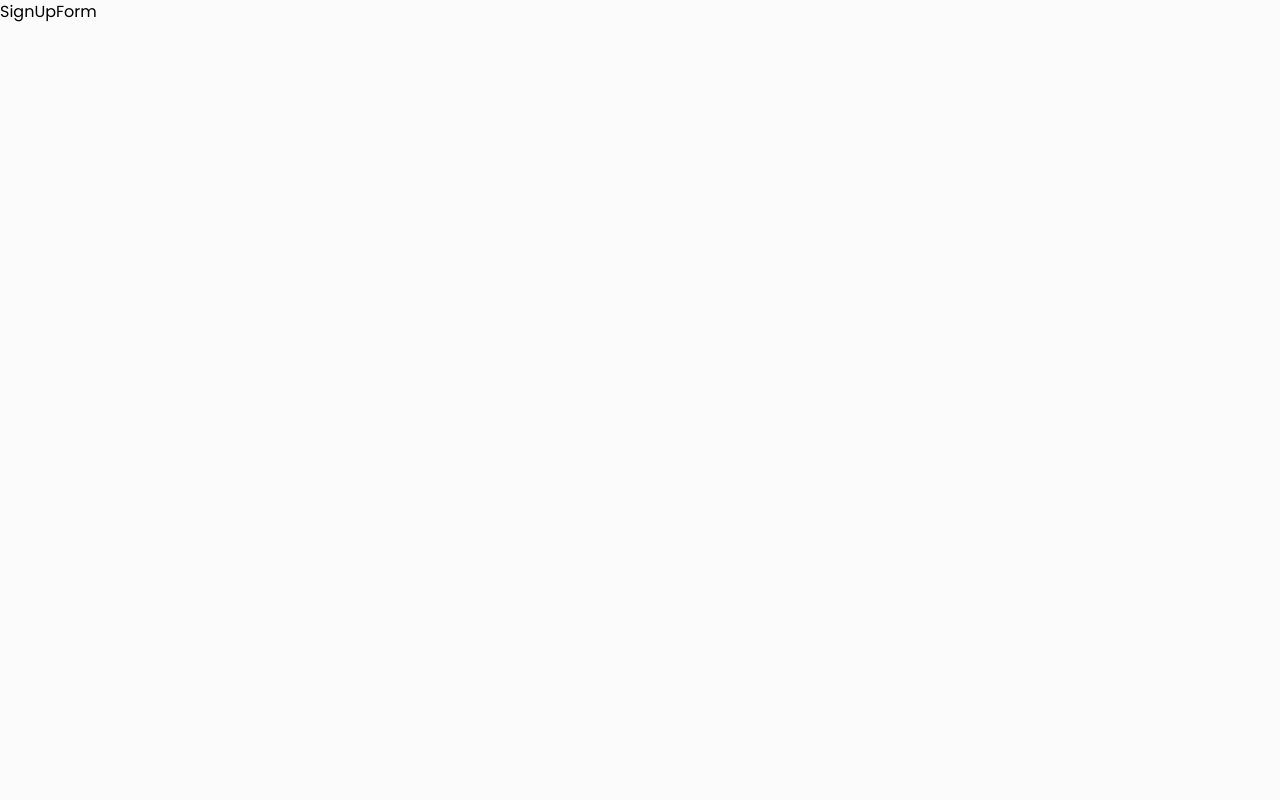
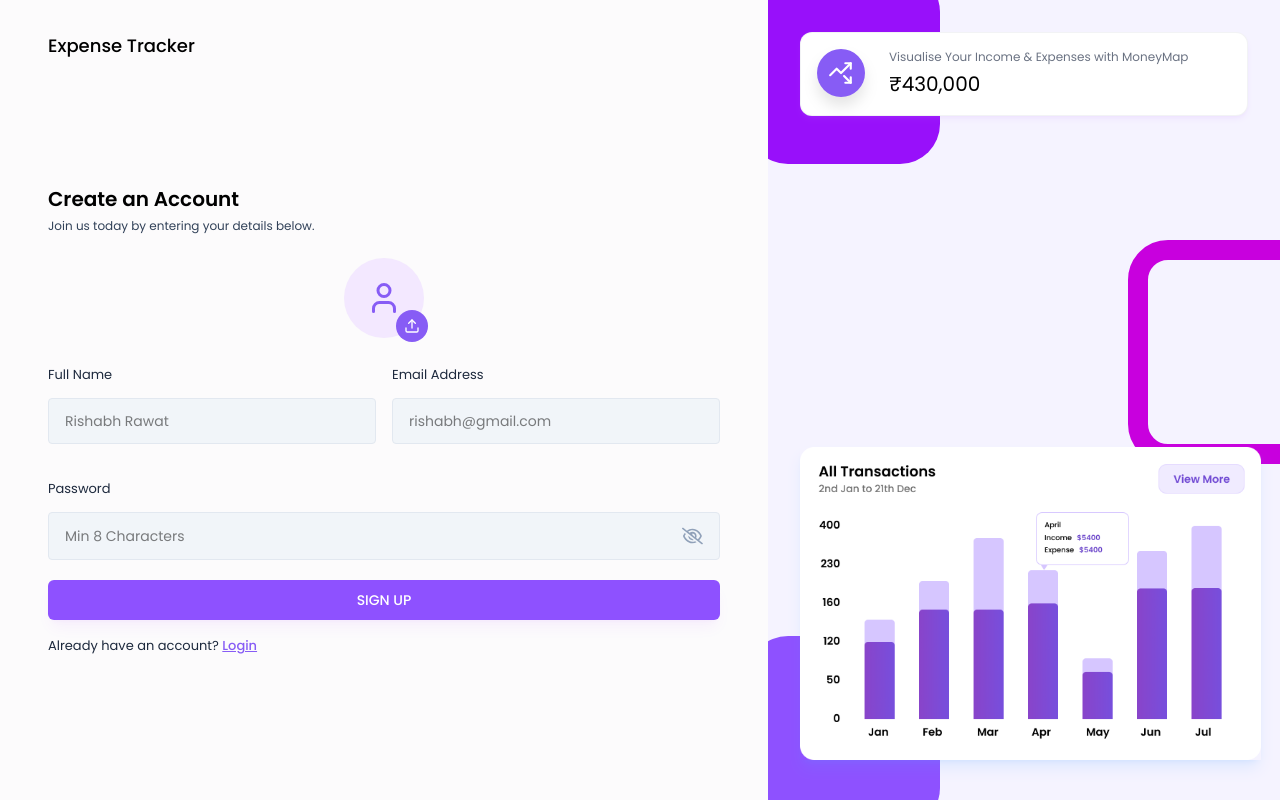
Before and after one commit to Adicode987/MoneyMap, a React (Vite) app in the folder frontend/expense-tracker/: page /signUp in a window 1280 px wide. Built offline with nearby package versions, Linux system fonts and the light colour scheme.

Commit message:
Add Sign Up Page

```diff
--- /dev/null
+++ b/frontend/expense-tracker/src/components/Inputs/ProfilePhotoSelector.jsx
@@ -0,0 +1,67 @@
+import React, { useRef, useState } from "react";
+import { LuUser, LuUpload, LuTrash } from "react-icons/lu";
+
+const ProfilePhotoSelector = ({ image, setImage }) => {
+    const inputRef = useRef(null);
+    const [previewUrl, setPreviewUrl] = useState(null); // typo fixed: serPreviewUrl → setPreviewUrl
+
+    const handleImageChange = (event) => {
+        const file = event.target.files[0]; // typo fixed: file → files
+        if (file) {
+            setImage(file);
+            const previewUrl = URL.createObjectURL(file);
+            setPreviewUrl(previewUrl);
+        }
+    };
+
+    const handleRemoveImage = () => {
+        setImage(null);
+        setPreviewUrl(null);
+    };
+
+    const onChooseFile = () => {
+        inputRef.current.click();
+    };
+
+    return (
+        <div className="flex justify-center mb-6">
+            <input
+                type="file"
+                accept="image/*"
+                ref={inputRef}
+                onChange={handleImageChange}
+                className="hidden"
+            />
+
+            {!image ? (
+                <div className="w-20 h-20 flex items-center justify-center bg-purple-100 rounded-full relative">
+                    <LuUser className="text-4xl text-primary" />
+                    <button
+                        type="button"
+                        className="w-8 h-8 flex items-center justify-center bg-primary text-white rounded-full absolute -bottom-1 -right-1"
+                        onClick={onChooseFile}
+                    >
+                        <LuUpload />
+                    </button>
+                </div>
+            ) : (
+                <div className="relative">
+                    <img
+                        src={previewUrl}
+                        alt="Profile"
+                        className="w-20 h-20 rounded-full object-cover"
+                    />
+                    <button
+                        type="button"
+                        className="w-8 h-8 flex items-center justify-center bg-red-500 text-white rounded-full absolute -bottom-1 -right-1"
+                        onClick={handleRemoveImage}
+                    >
+                        <LuTrash />
+                    </button>
+                </div>
+            )}
+        </div>
+    );
+};
+
+export default ProfilePhotoSelector;
--- a/frontend/expense-tracker/src/pages/Auth/SignUpForm.jsx
+++ b/frontend/expense-tracker/src/pages/Auth/SignUpForm.jsx
@@ -1,9 +1,108 @@
-import React, { useContext, useState } from "react";
+import React, { useState } from 'react';
+import AuthLayout from "../../components/Layouts/AuthLayout";
+import {Link, useNavigate} from "react-router-dom";
+import Input from "../../components/Inputs/Input";
+import {validateEmail} from "../../utilis/helper";
+import ProfilePhotoSelector from "../../components/Inputs/ProfilePhotoSelector"
 
-const SignUpForm = () => {
-  return (
-    <div>SignUpForm</div>
-  )
-}
+const SignUp = () => {
+    const [profile, setProfile] = useState(null);
+    const [fullName, setFullName] = useState("");
+    const [email, setEmail] = useState("");
+    const [password, setPassword] = useState("");
 
-export default SignUpForm
+    const [error, setError] = useState(null);
+
+    const navigate = useNavigate();
+
+    // Handle Sign Up Form Submit
+    const handleSignUp = async (e) => {
+      e.preventDefault();
+
+      let profileImageUrl = "";
+
+      if (!fullName){
+        setError("Please enter your name");
+        return;
+      }
+
+      if(!validateEmail(email)){
+        setError("Please enter a valid email address.");
+        return;
+      }
+
+      if(!password){
+        setError("Please enter a  password");
+        return;
+      }
+
+      if (password.length < 8){
+        setError("Password must be at least 8 characters long.");
+        return;
+      }
+      setError("");
+    }
+
+
+    return (
+        <AuthLayout>
+            <div className="lg:w-[100%] h-auto md:h-full mt-10 md:mt-0 flex flex-col justify-center">
+                 <h3 className= "text-xl font-semibold text-black">Create an Account</h3>
+                <p className="text-xs text-slate-700 mt-[5px] mb-6">
+                    Join us today by entering your details below.
+                </p>
+
+                <form onSubmit={handleSignUp}>
+
+                    <ProfilePhotoSelector image={profile} setImage= {setProfile}  />
+                    <div className= "grid grid-cols-1 md:grid-cols-2 gap-4">
+                        <Input
+                            value={fullName}
+                            onChange={({target}) => setFullName(target.value)}
+                            label = "Full Name"
+                            placeholder = "Rishabh Rawat"
+                            type="text"
+                        />
+
+                        <Input
+                            value={email}
+                            onChange={({ target }) => setEmail(target.value)}
+                            label="Email Address"
+                            placeholder="rishabh@gmail.com"
+                            type="text"
+                          />
+
+                        <div className="col-span-2">
+
+
+                        <Input
+                            value={password}
+                            onChange={({ target }) => setPassword(target.value)}
+                            label="Password"
+                            placeholder="Min 8 Characters"
+                            type="password"
+                          />
+
+                        </div>
+
+                    </div>
+
+                    {error && <p className="text-red-500 text-xs pb-2.5">{error}</p>}
+
+                    <button type="submit" className="btn-primary">
+                      SIGN UP
+                    </button>
+
+                    <p className="text-[13px] text-slate-800 mt-3">
+                      Already have an account?{" "}
+                      <Link className="font-medium text-primary underline" to="/login">
+                        Login
+                      </Link>
+                    </p>
+                </form>
+            </div>
+        </AuthLayout>
+    );
+};
+
+    export default SignUp;
```
